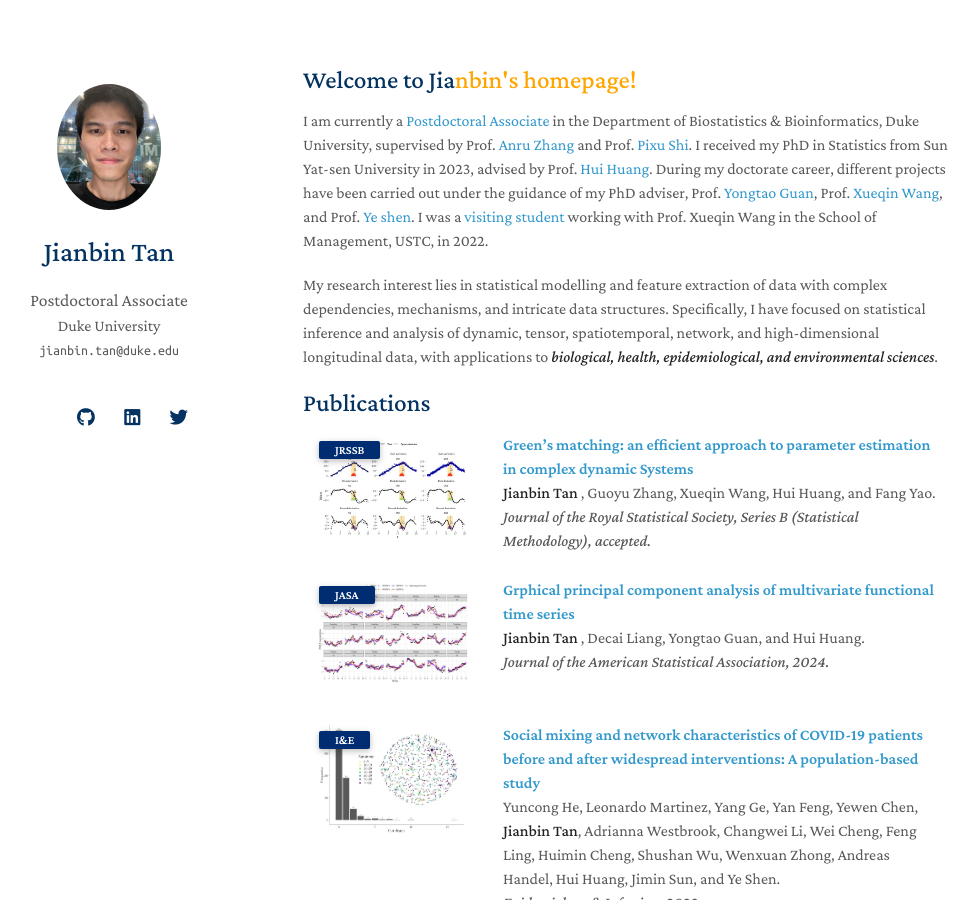
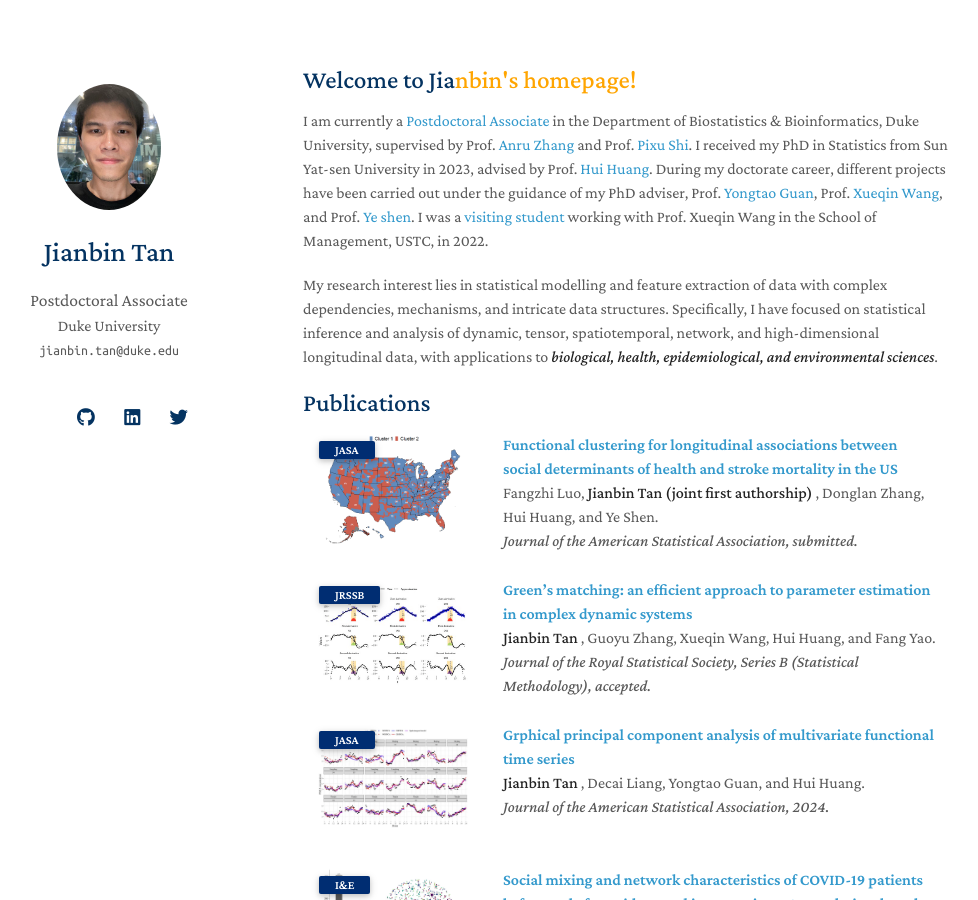
Before and after one commit to Tan-jianbin/Tan-jianbin.github.io, a Jekyll site: the page built from index.md, in a window 1280 px wide and 900 px high. Shown: the whole window, without its empty margins (167-1145 px from the left). Built offline with Jekyll 4.4.1, drawn with Linux system fonts in a browser that asks for light colours; nearby versions of some CDN libraries; a style sheet for code colours, icons or effects is not loaded; our own code applies the rules of GitHub Pages for plain Markdown files.

Commit message:
update article

```diff
--- a/_includes/publications.md
+++ b/_includes/publications.md
@@ -23,11 +23,27 @@
 <div class="pub-row">
 
    <div class="col-sm-3 abbr" style="position: relative;padding-right: 15px;padding-left: 15px;max-width: 150px;max-height: 150px">
+    <img src="assets/img/clusterres8.png" style="width: auto; height: auto">
+    <abbr class="badge">JASA</abbr>
+  </div>
+  <div class="col-sm-9" style="position: relative;padding-right: 15px;padding-left: 20px;">
+    <div class="title"><a href=" ">Functional clustering for longitudinal associations between social determinants of health and stroke mortality in the US</a></div>
+    <div class="author"> Fangzhi Luo, <strong> Jianbin Tan (joint first authorship) </strong>, Donglan Zhang, Hui Huang, and Ye Shen.</div>
+    <div class="periodical"><em> Journal of the American Statistical Association, submitted.</em></div>
+  </div>
+</div>
+</li>
+
+
+<li>
+<div class="pub-row">
+
+   <div class="col-sm-3 abbr" style="position: relative;padding-right: 15px;padding-left: 15px;max-width: 150px;max-height: 150px">
     <img src="assets/img/Local.jpeg" style="width: auto; height: auto">
     <abbr class="badge">JRSSB</abbr>
   </div>
   <div class="col-sm-9" style="position: relative;padding-right: 15px;padding-left: 20px;">
-    <div class="title"><a href=" ">Green’s matching: an efficient approach to parameter estimation in complex dynamic Systems</a></div>
+    <div class="title"><a href=" ">Green’s matching: an efficient approach to parameter estimation in complex dynamic systems</a></div>
     <div class="author"> <strong> Jianbin Tan </strong>, Guoyu Zhang, Xueqin Wang, Hui Huang, and Fang Yao.</div>
     <div class="periodical"><em> Journal of the Royal Statistical Society, Series B (Statistical Methodology), accepted.</em></div>
   </div>
```
Also changed, not shown: assets/img/clusterres8.png (added).
